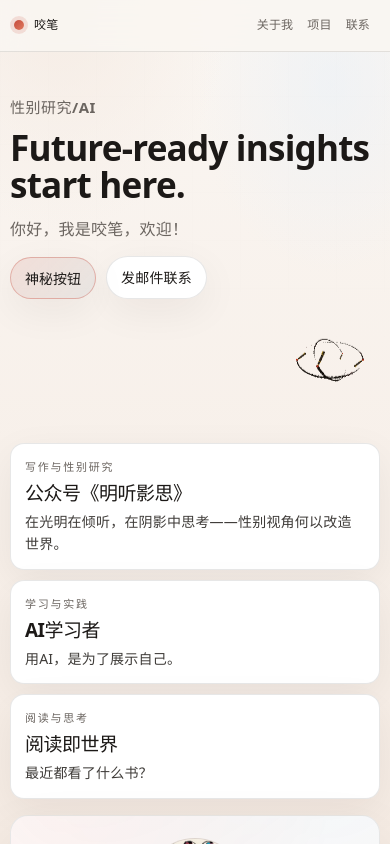
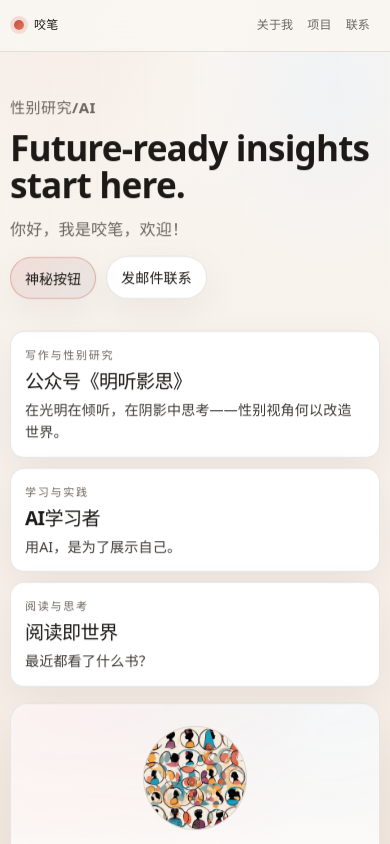
Before and after one commit to yaobi07/yaobiprofile, a React (Vite) app: page / in a window 390 px wide. Shown: the top 844 px of the page. Built offline with nearby package versions, Linux system fonts and the light colour scheme.

Commit message:
fix: position GIF absolute in homeSplit, right:200px, vertically centered
Co-Authored-By: Claude Sonnet 4.6 <noreply@anthropic.com>

```diff
--- a/src/App.css
+++ b/src/App.css
@@ -117,11 +117,11 @@
   grid-template-columns: 1.18fr 0.82fr;
   gap: 28px;
   align-items: stretch;
+  position: relative;
 }
 
 .heroCopy {
   padding: 18px 6px 18px 0;
-  position: relative;
 }
 
 .eyebrow {
@@ -133,18 +133,19 @@
 
 .ctaRowBuddy {
   position: absolute;
-  right: 0;
+  right: 200px;
   top: 50%;
   transform: translateY(-50%);
   display: flex;
   align-items: center;
   justify-content: center;
   animation: ctaBuddyBob 2.8s ease-in-out infinite;
+  pointer-events: none;
 }
 
 .heroGif {
-  width: 130px;
-  height: 130px;
+  width: 120px;
+  height: 120px;
   object-fit: contain;
 }
 
@@ -375,16 +376,7 @@
 
 @media (max-width: 900px) {
   .ctaRowBuddy {
-    position: static;
-    transform: none;
-    display: flex;
-    justify-content: flex-end;
-    margin-top: 12px;
-  }
-
-  .heroGif {
-    width: 100px;
-    height: 100px;
+    display: none;
   }
 }
 
--- a/src/App.tsx
+++ b/src/App.tsx
@@ -430,6 +430,9 @@ function App() {
         <section id="home" className="section heroSection">
           <div className="heroGrid" data-reveal>
             <div className="homeSplit">
+              <div className="ctaRowBuddy" aria-hidden="true">
+                <img className="heroGif" src="/bibi.gif" alt="" />
+              </div>
               <div className="heroCopy">
                 <p className="eyebrow">{profile.title}</p>
                 <h1 className="headline">
@@ -463,9 +466,6 @@ function App() {
                   <a className="btn" href={`mailto:${profile.contact.email}`}>
                     发邮件联系
                   </a>
-                </div>
-                <div className="ctaRowBuddy" aria-hidden="true">
-                  <img className="heroGif" src="/bibi.gif" alt="" />
                 </div>
               </div>
 
```
